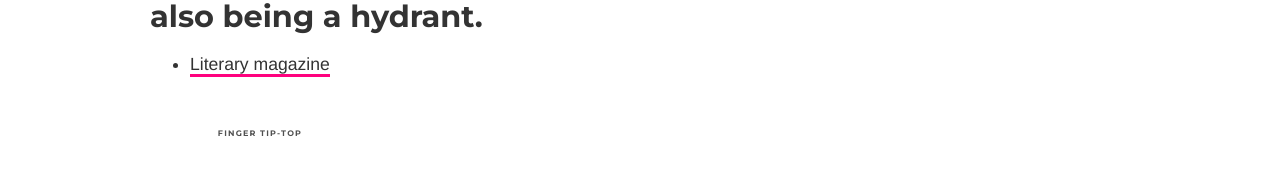
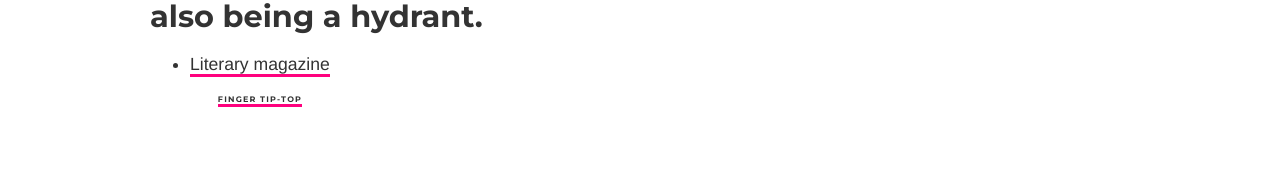
Before and after one commit to ariesti/ariesti.github.io, a Jekyll site: the page built from translations/index.html, in a window 1280 px wide. Shown: the part 607-782 px from the top of the page. Built offline with Jekyll 4.4.1, drawn with Linux system fonts in a browser that asks for light colours; nearby versions of some CDN libraries; library files that are not in the unit come from our copies.

Commit message:
Update main.css

```diff
--- a/css/main.css
+++ b/css/main.css
@@ -191,18 +191,6 @@
 	text-align: center;
 }
 
-footer {font-family: Montserrat, sans-serif;
-  text-align: center; margin: 30px auto;
-  padding-top: 20px; font-size: 11px; color: #777; letter-spacing: .1em;
-  font-weight: 300; text-transform: uppercase;}
-footer ul {list-style: none; padding: 0 15px; display: inline-block; font-size: 11px;}
-footer li {text-align: left;}
-footer a {border: none; color: #505050; transition: color 0.2s;}
-footer a:hover {color: #357efc; border-color: #357efc;}
-.about-foot {max-width: 300px; display: inline-block; text-align: right;
-padding-right: 15px;}
-.meta {font-family: Montserrat, sans-serif; color: #777;}
-
 /* Blog */
 ul.posts { margin: 20px auto 40px; font-size: 1.2em; color: #ff017e; }
 ul.posts li { list-style: none; }
```
